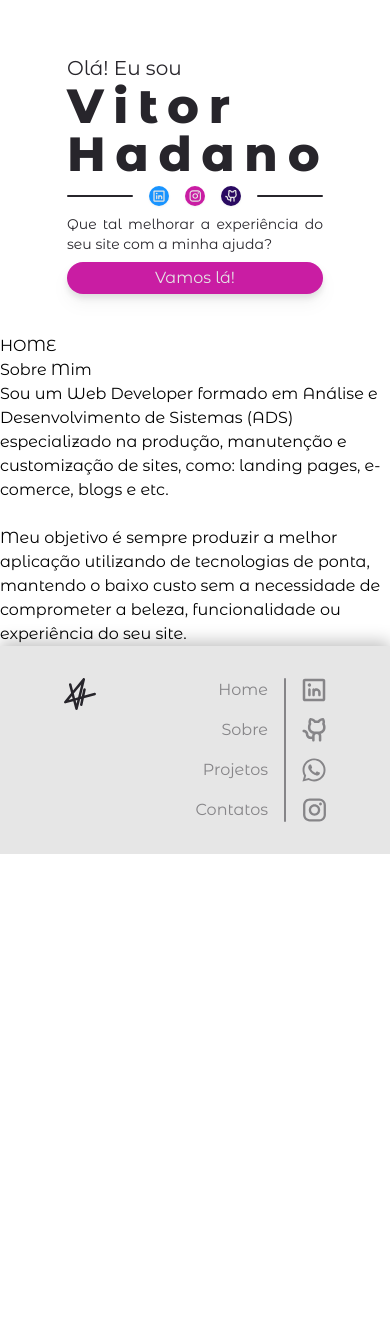
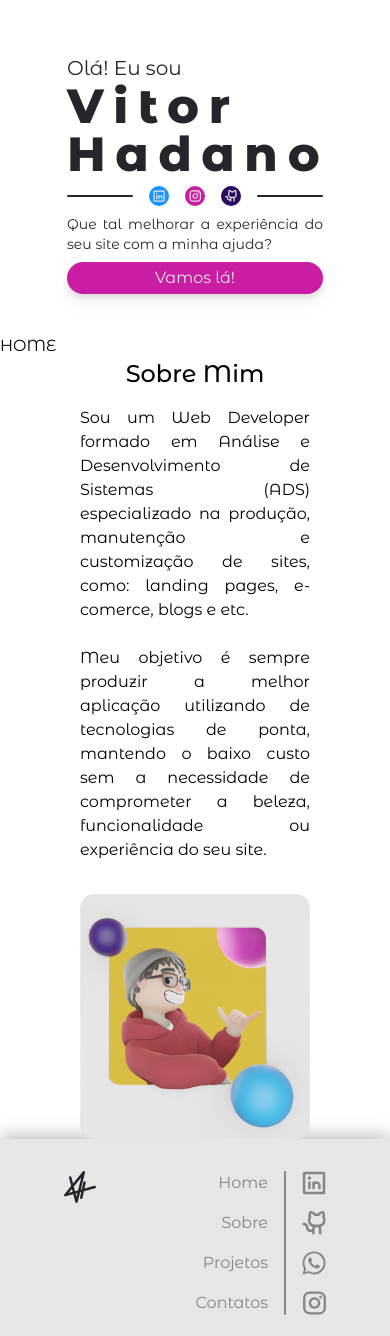
Before and after one commit to vt-hadano/vitorhadano, a Next.js app: page / in a window 390 px wide. Shown: the part 510-1846 px from the top of the page. Before the commit the page ends 1364 px from the top, so only its background shows below. Built offline with nearby package versions, Linux system fonts and the light colour scheme.

Commit message:
Estilizacao e responsividade do Sobre Section

```diff
--- a/app/components/Sobre.tsx
+++ b/app/components/Sobre.tsx
@@ -1,15 +1,21 @@
+import Image from "next/image";
 
 export default function Sobre() {
     return (
-        <div className="flex">
+        <div className="flex md:flex-row flex-col-reverse justify-between md:px-40 px-20 items-center gap-8">
             <div>
-
+                <Image
+                    src="/img-13.png" alt={"Avatar de Vitor Hadano Sorrindo"}
+                    width={726}
+                    height={775}
+                    className="md:w-[46rem] w-[21rem]"
+                />
             </div>
-            <div>
-                <h3>
+            <div className="flex flex-col md:w-1/3 w-full md:gap-8 gap-4">
+                <h3 className="md:text-5xl text-2xl md:text-right text-center font-medium">
                     Sobre Mim
                 </h3>
-                <p>
+                <p className="md:text-3xl text-justify">
                     Sou um Web Developer formado em Análise e Desenvolvimento de Sistemas (ADS) especializado na produção, manutenção e customização de sites, como: landing pages, e-comerce, blogs e etc. <br /><br />
 
                     Meu objetivo é sempre produzir a melhor aplicação utilizando de tecnologias de ponta, mantendo o baixo custo sem a necessidade de comprometer a beleza, funcionalidade ou experiência do seu site.
```
